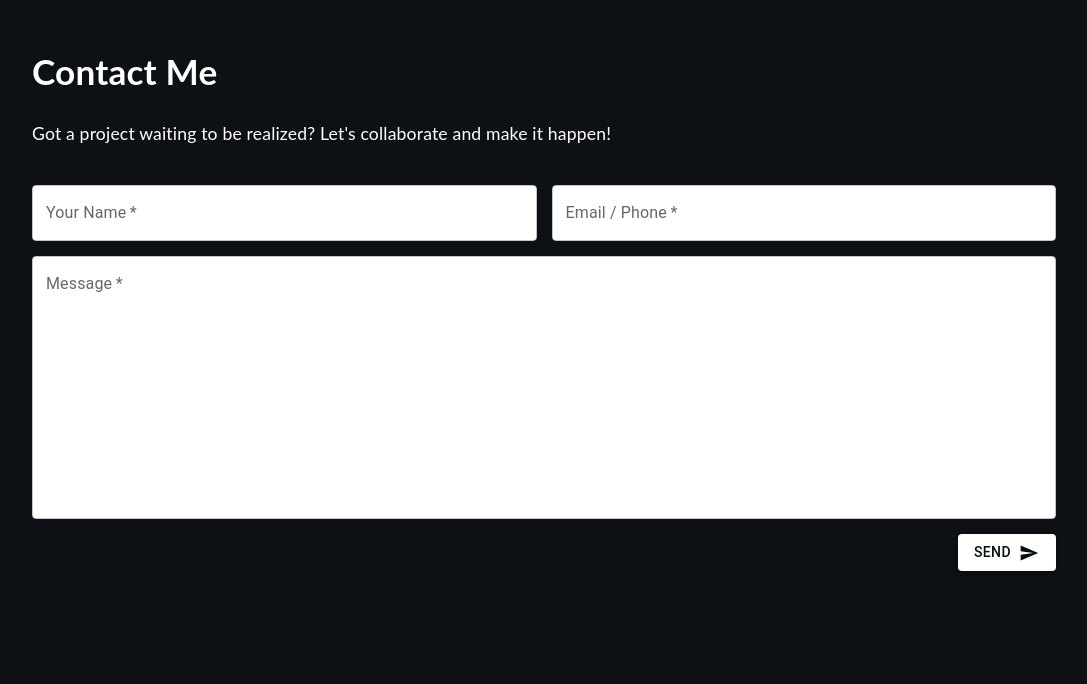
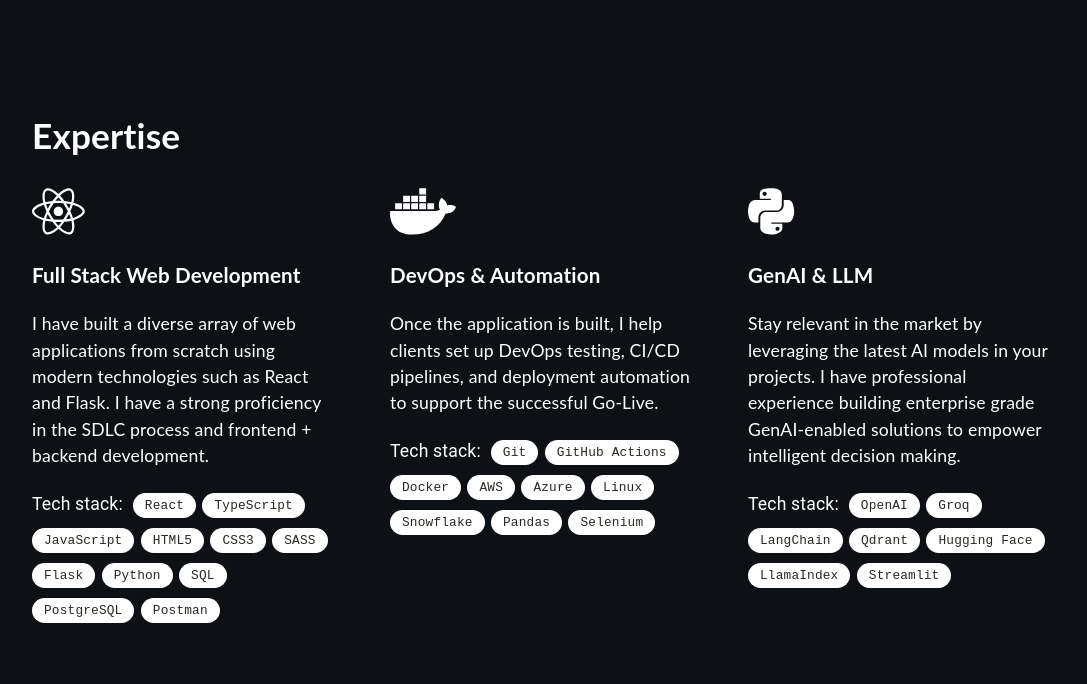
Before and after one commit to maxiatisme-wq/portfolio, a React (Create React App) app: page / in a window 1280 px wide. Shown: the part 4656-5340 px from the top of the page, without its empty margins (96-1183 px from the left). Built offline with nearby package versions, Linux system fonts and the light colour scheme.

Commit message:
Rename Expertice2 to Expertise2.tsx

```diff
--- /dev/null
+++ b/src/components/Expertise2.tsx
@@ -0,0 +1,91 @@
+import React from "react";
+import '@fortawesome/free-regular-svg-icons'
+import { FontAwesomeIcon } from '@fortawesome/react-fontawesome';
+import { faReact, faDocker, faPython } from '@fortawesome/free-brands-svg-icons';
+import Chip from '@mui/material/Chip';
+import '../assets/styles/Expertise.scss';
+
+const labels2First = [
+    "React",
+    "TypeScript",
+    "JavaScript",
+    "HTML5",
+    "CSS3",
+    "SASS",
+    "Flask",
+    "Python",
+    "SQL",
+    "PostgreSQL",
+    "Postman"
+];
+
+const labels2Second = [
+    "Git",
+    "GitHub Actions",
+    "Docker",
+    "AWS",
+    "Azure",
+    "Linux",
+    "Snowflake",
+    "Pandas",
+    "Selenium",
+];
+
+const labels2Third = [
+    "OpenAI",
+    "Groq",
+    "LangChain",
+    "Qdrant",
+    "Hugging Face",
+    "LlamaIndex",
+    "Streamlit",
+];
+
+function Expertise2() {
+    return (
+    <div className="container" id="expertise-2">
+        <div className="skills-container">
+            <h1>Expertise</h1>
+            <div className="skills-grid">
+                <div className="skill">
+                    <FontAwesomeIcon icon={faReact} size="3x"/>
+                    <h3>Full Stack Web Development</h3>
+                    <p>I have built a diverse array of web applications from scratch using modern technologies such as React and Flask. I have a strong proficiency in the SDLC process and frontend + backend development.</p>
+                    <div className="flex-chips">
+                        <span className="chip-title">Tech stack:</span>
+                        {labels2First.map((label, index) => (
+                            <Chip key={index} className='chip' label={label} />
+                        ))}
+                    </div>
+                </div>
+
+                <div className="skill">
+                    <FontAwesomeIcon icon={faDocker} size="3x"/>
+                    <h3>DevOps & Automation</h3>
+                    <p>Once the application is built, I help clients set up DevOps testing, CI/CD pipelines, and deployment automation to support the successful Go-Live.</p>
+                    <div className="flex-chips">
+                        <span className="chip-title">Tech stack:</span>
+                        {labels2Second.map((label, index) => (
+                            <Chip key={index} className='chip' label={label} />
+                        ))}
+                    </div>
+                </div>
+
+                <div className="skill">
+                    <FontAwesomeIcon icon={faPython} size="3x"/>
+                    <h3>GenAI & LLM</h3>
+                    <p>Stay relevant in the market by leveraging the latest AI models in your projects. I have professional experience building enterprise grade GenAI-enabled solutions to empower intelligent decision making.</p>
+                    <div className="flex-chips">
+                        <span className="chip-title">Tech stack:</span>
+                        {labels2Third.map((label, index) => (
+                            <Chip key={index} className='chip' label={label} />
+                        ))}
+                    </div>
+                </div>
+            </div>
+        </div>
+    </div>
+    );
+}
+
+export default Expertise2;
```
